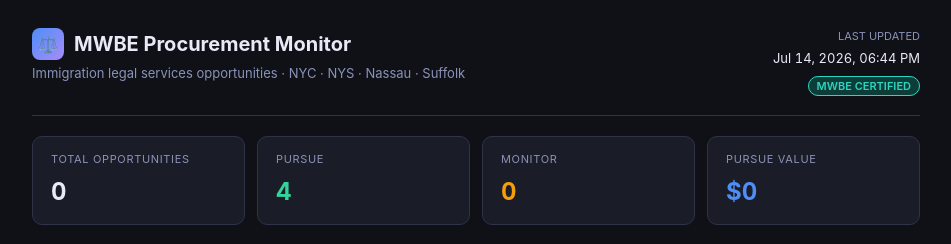
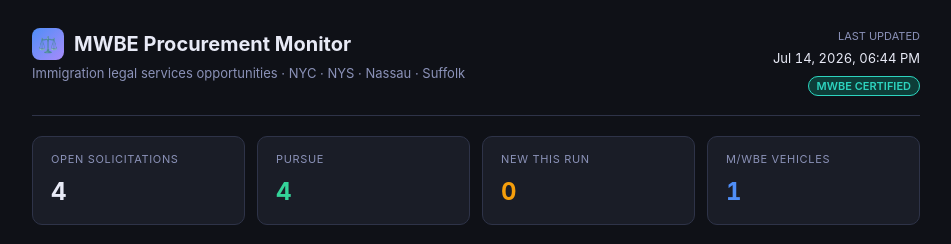
Before and after one commit to rmkenv/mwbeproc, a React (Vite) app: page / in a window 1280 px wide. Shown: the top 244 px of the page, without its empty margins (164-1115 px from the left). Built offline with nearby package versions, Linux system fonts and the light colour scheme.

Commit message:
Update StatsBar component to display new stats

```diff
--- a/src/components/StatsBar.jsx
+++ b/src/components/StatsBar.jsx
@@ -23,10 +23,10 @@ function Stat({ label, value, color, bg }) {
 export default function StatsBar({ stats }) {
   return (
     <div style={{ display: 'flex', gap: 12, flexWrap: 'wrap', marginBottom: 20 }}>
-      <Stat label="Total Opportunities" value={stats.total || 0} />
+      <Stat label="Open Solicitations" value={stats.open || 0} />
       <Stat label="Pursue" value={stats.pursue || 0} color="var(--green)" />
-      <Stat label="Monitor" value={stats.monitor || 0} color="var(--amber)" />
-      <Stat label="Pursue Value" value={fmt(stats.totalValue)} color="var(--blue)" />
+      <Stat label="New This Run" value={stats.isNew || 0} color="var(--amber)" />
+      <Stat label="M/WBE Vehicles" value={stats.mwbe || 0} color="var(--blue)" />
     </div>
   )
 }
```
